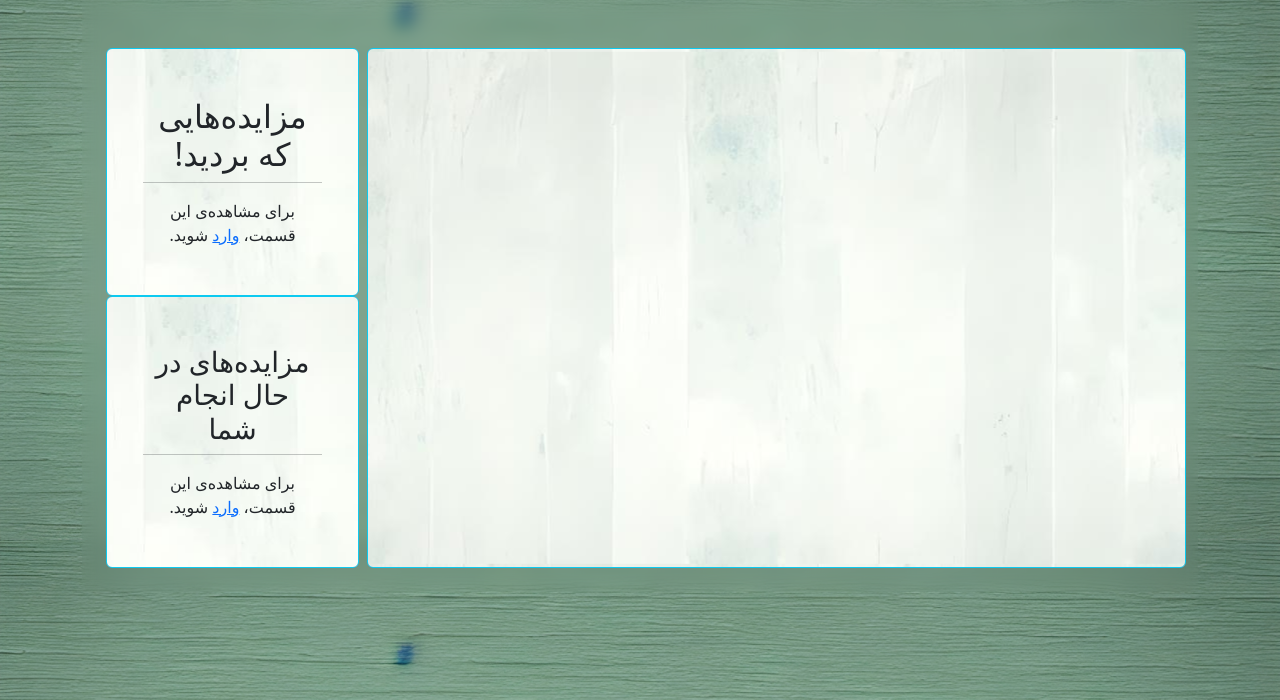
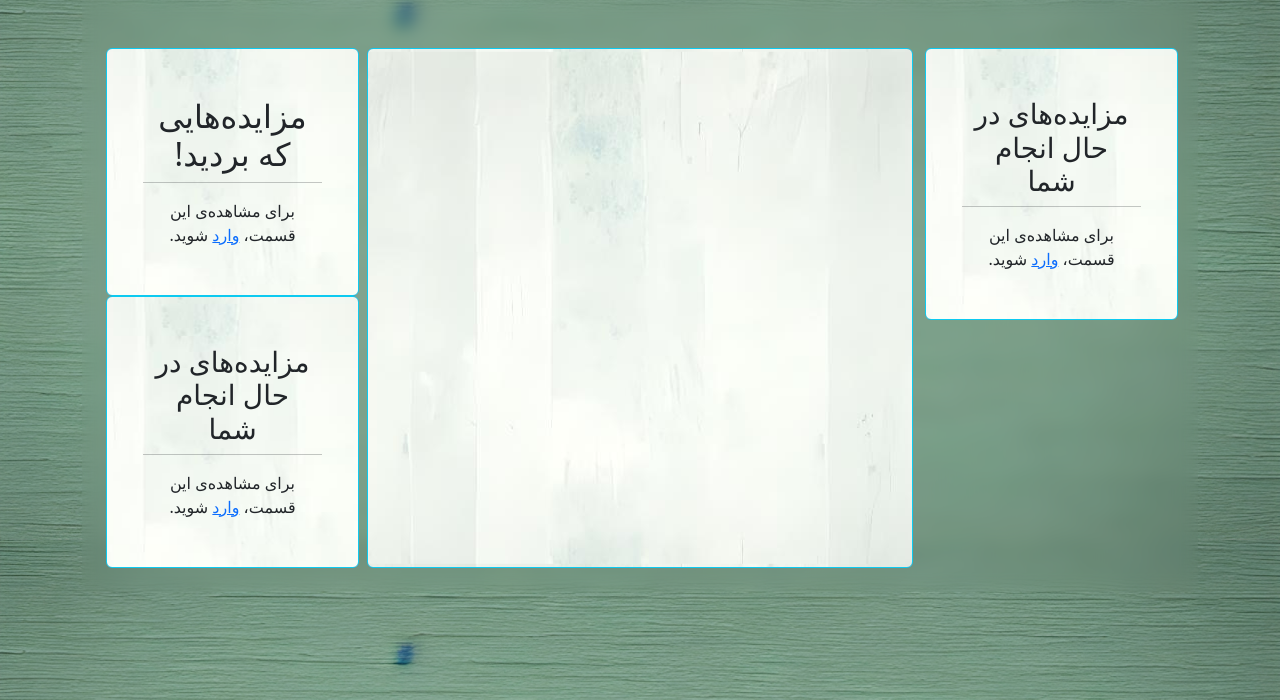
Before and after one commit to sina0k/auctioneer, a Django app: page / in a window 1280 px wide. Shown: the part 100-800 px from the top of the page. Run offline with Django 3.2, Linux system fonts and the light colour scheme; tables that the repository leaves empty hold one stand-in row (values such as "Sample post").

Commit message:
product_list.html better lookin'

```diff
--- a/project/base/templates/base/home.html
+++ b/project/base/templates/base/home.html
@@ -13,10 +13,65 @@
 </script>
 
 <br/>
-<div class="row justify-content-center">
+<div class="row justify-content-center custom-row">
+    <div class="col-12 col-md-3 text-center h-100 won-auctions-container mx-auto">
+                <div class="rounded p-3 h-100 border border-info background_user_items">
+            <h3>مزایده‌های در حال انجام شما</h3>
+            <div class="row">
+                <hr/>
+                {% if request.user.is_authenticated %}
+                {% if active_auctions %}
 
+                {% for auction in active_auctions %}
+                <div class="row fs-4 text-center align-items-center p-2">
 
-    <div class="col-12 col-md-9 rounded p-3 border border-info d-flex flex-column background_auction">
+                    <div class="col-8">
+                        <div id="active-auction-{{ auction.id }}">
+                            <a href="{% url 'auction' auction.id %}">{{ auction.product.name }}</a>
+                            <div>قیمت فعلی: {{ auction.current_price|add:BID_STEP }}</div>
+
+                        </div>
+                    </div>
+                    <div class="col-4">
+                        <a href="{% url 'auction' auction.id %}">
+                            <img width="200%" height="200%"
+                                 src="{% if auction.product.image %} /{{ auction.product.image }} {% else %} {% static 'images/product.png' %} {% endif %}"
+                                 alt="">
+                        </a>
+                    </div>
+                </div>
+
+                <form method="post" action="{% url 'create-bid-home' auction.id %}">
+                    {% csrf_token %}
+                    <button
+                            {% if auction.end_time or auction.last_bid and auction.last_bid.user.id == request.user.id %}
+                            disabled
+                            {% endif %}
+                            id="{{ auction.id }}-bid-button"
+                            class="btn btn-success w-90 double_btn"
+                            type="submit">
+                        پیشنهاد
+                    </button>
+                </form>
+
+                <hr>
+                {% endfor %}
+                {% else %}
+                <a>مزایده‌ی درحال انجام ندارید.</a>
+                {% endif %}
+
+                {% else %}
+                <div>
+                    برای مشاهده‌ی این قسمت، <a href="{% url 'login' %}">وارد</a> شوید.
+                </div>
+                {% endif %}
+            </div>
+
+        </div>
+
+    </div>
+
+    <div class="col-12 col-md-6 rounded p-3 border border-info d-flex flex-column background_auction">
         <div class="row">
             {% for auction in auctions %}
             {% include "auction-card.html" with auction=auction %}
--- a/project/static/styles/style.css
+++ b/project/static/styles/style.css
@@ -115,6 +115,9 @@ nav {
     background-size: 60%;
 }
 
+.custom-row{
+    max-width:160%;
+}
 /*body, h1, h2, h3, p, img, a {*/
 /*  margin: 0;*/
 /*  padding: 0;*/
```
Also changed, not shown: project/base/templates/base/product_list.html (+11 -5 lines).
